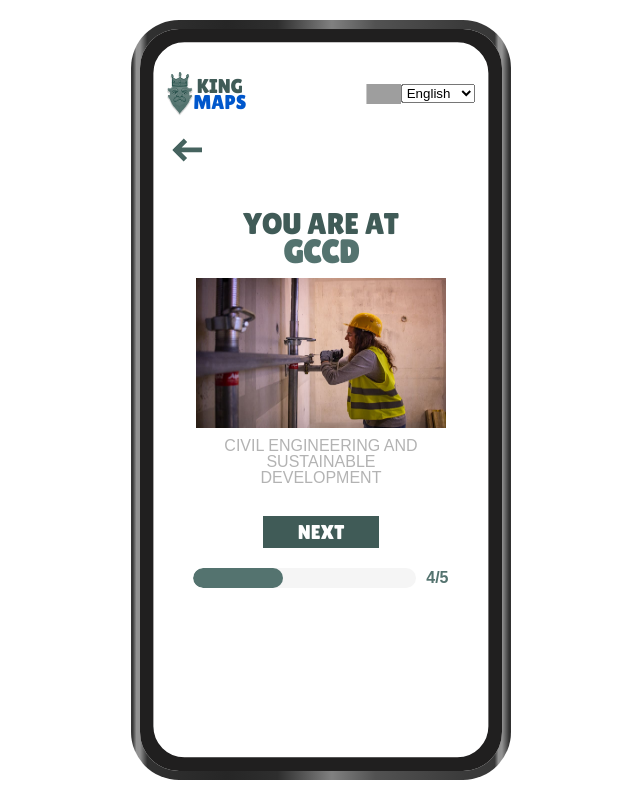
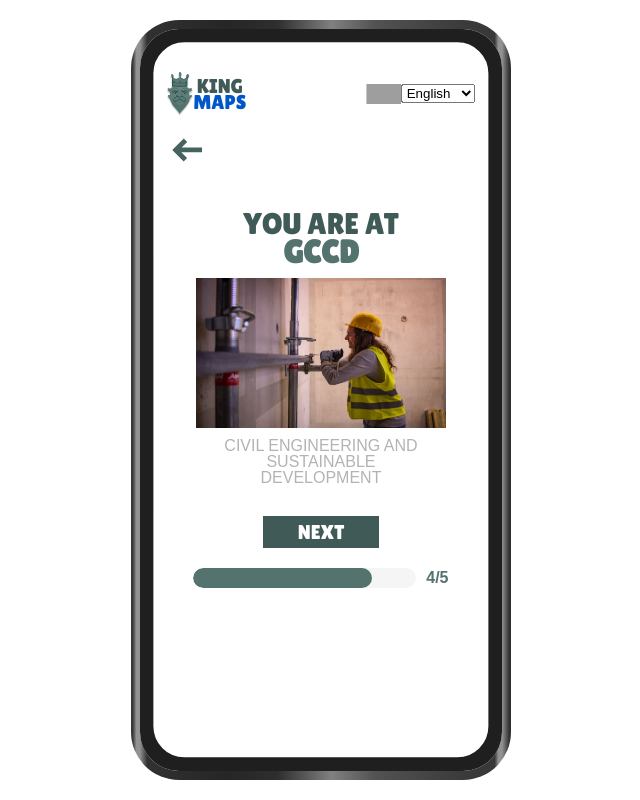
Before and after one commit to bbusn/kingmaps, a Next.js app: page /en/visit/gccd in a window 1280 px wide. Shown: the whole page, without its empty margins (319-959 px from the left). Built offline with nearby package versions, Linux system fonts and the light colour scheme; grey boxes are pictures that could not be loaded; a web font is replaced by a local one.

Commit message:
fix visit.tsx link

```diff
--- a/app/[locale]/visit/gccd/page.tsx
+++ b/app/[locale]/visit/gccd/page.tsx
@@ -18,7 +18,7 @@ export default function Mmi() {
         infoText={t("Description")}
         nextButton={t2("Next")}
         nextLink="/visit/pec"
-        progress={40} // Change progress value as needed
+        progress={80} // Change progress value as needed
         progressNumber={4}
       />
     </div>
--- a/app/[locale]/visit/mmi/page.tsx
+++ b/app/[locale]/visit/mmi/page.tsx
@@ -18,7 +18,7 @@ export default function Mmi() {
         infoText={t("Description")}
         nextButton={t2("Next")}
         nextLink="/visit/gccd"
-        progress={40} // Change progress value as needed
+        progress={60} // Change progress value as needed
         progressNumber={3}
       />
     </div>
--- a/app/[locale]/visit/pec/page.tsx
+++ b/app/[locale]/visit/pec/page.tsx
@@ -18,7 +18,7 @@ export default function Mmi() {
         infoText={t("Description")}
         nextButton={t2("Next")}
         nextLink="/begin"
-        progress={40} // Change progress value as needed
+        progress={100} // Change progress value as needed
         progressNumber={4}
       />
     </div>
--- a/app/[locale]/visit/sgm/page.tsx
+++ b/app/[locale]/visit/sgm/page.tsx
@@ -18,7 +18,7 @@ export default function Mmi() {
         infoText={t("Description")}
         nextButton={t2("Next")}
         nextLink="/visit/gaco"
-        progress={40} // Change progress value as needed
+        progress={20} // Change progress value as needed
         progressNumber={1}
       />
     </div>
```
